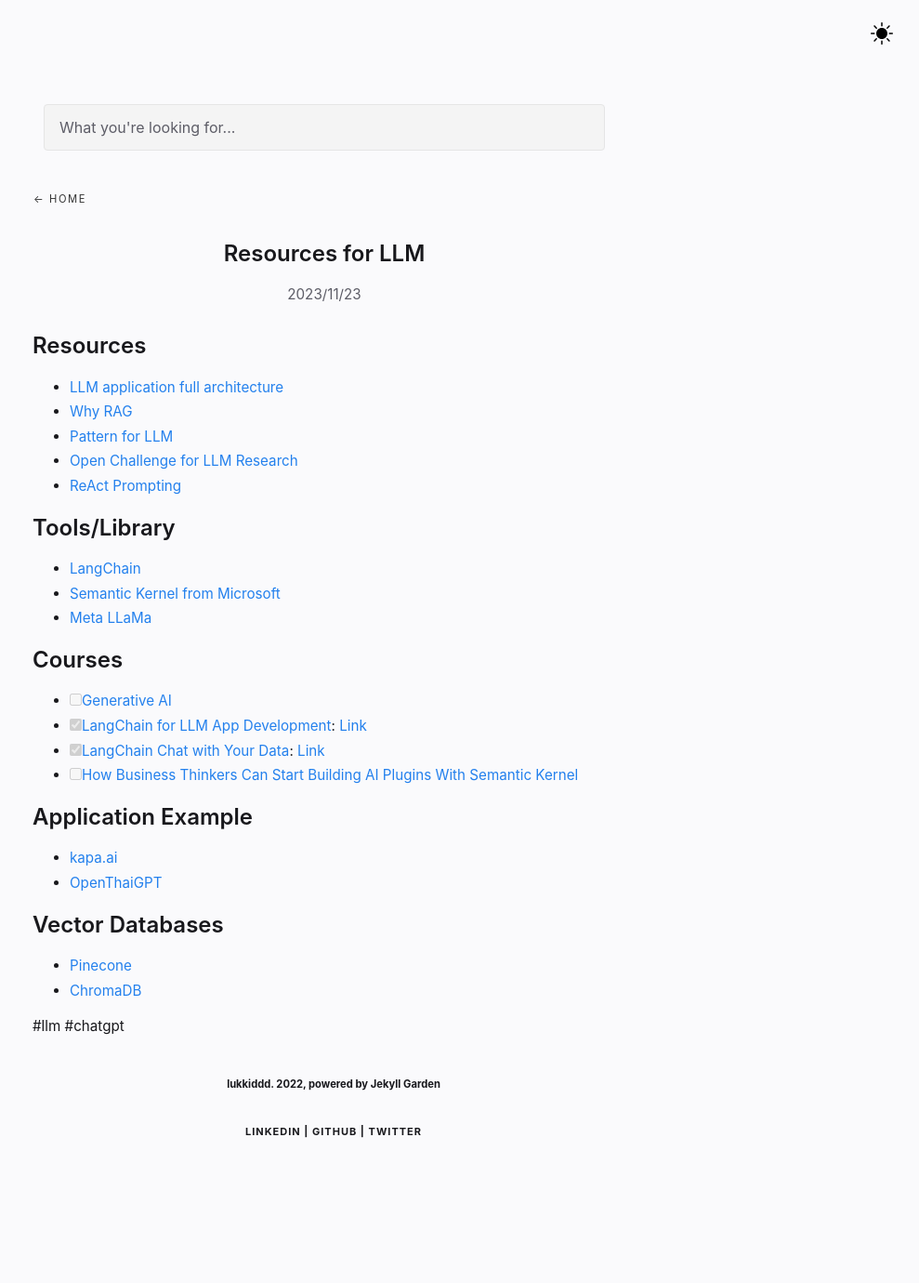
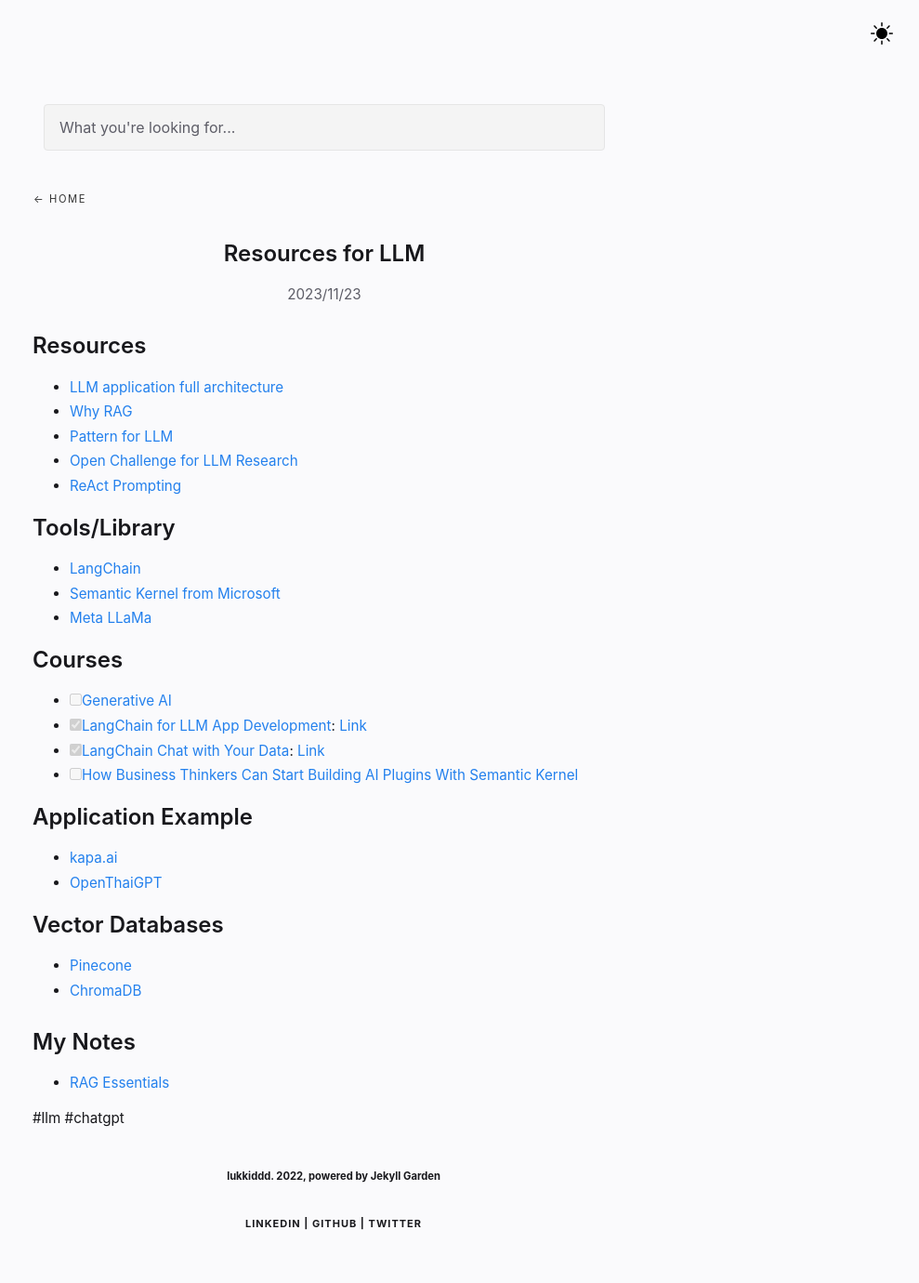
Before and after one commit to lukkiddd/lukkiddd.github.io, a Jekyll site: the page built from _notes/Public/Resources for LLM.md, in a window 1280 px wide. Shown: the whole page at 93% size, without its empty margins (291-1280 px from the left). Built offline with Jekyll 4.4.1, drawn with Linux system fonts in a browser that asks for light colours; before the commit the page ends 1281 px from its top, so only the background shows below that.

Commit message:
Add my note and fix link on langchain with your data

```diff
--- a/_notes/Public/Resources for LLM.md
+++ b/_notes/Public/Resources for LLM.md
@@ -31,4 +31,9 @@
 - [ChromaDB](https://www.trychroma.com/)
 
 
+---
+## My Notes
+- [[RAG Essentials]]
+
+
 #llm #chatgpt
```
Also changed, not shown: _notes/Public/LangChain Chat with Your Data.md (+1 -1 lines).
